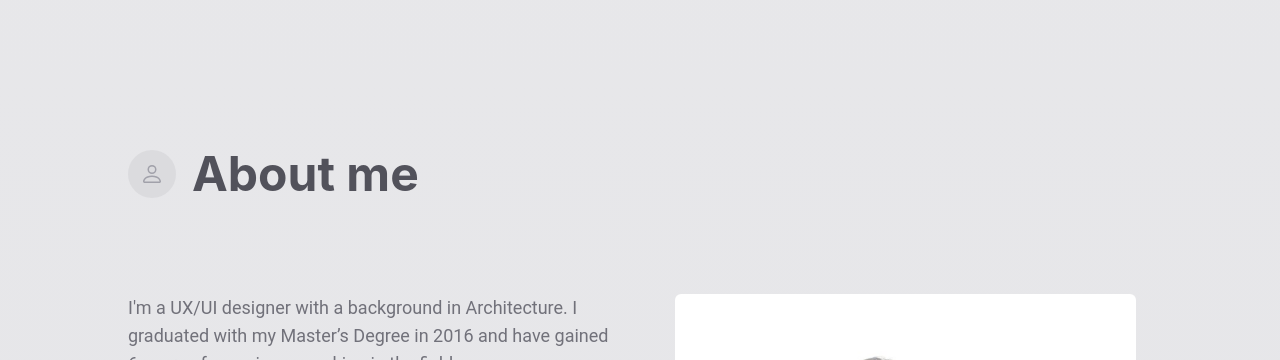
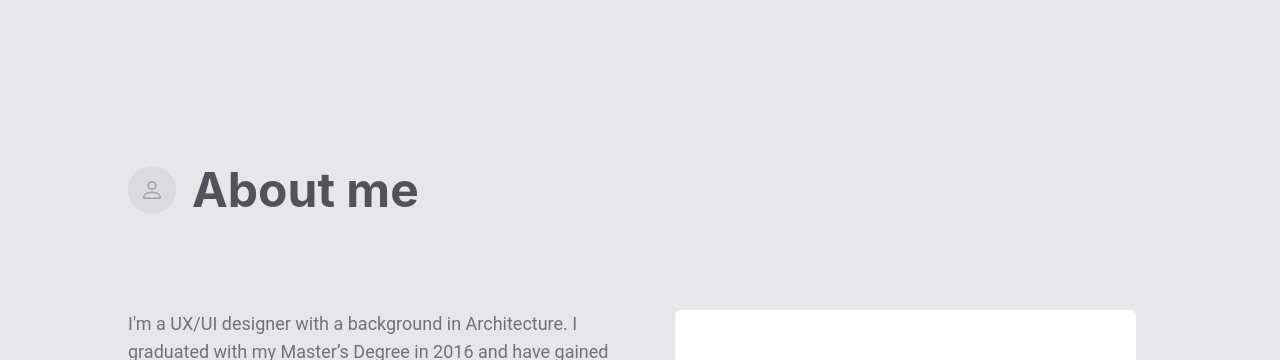
Before and after one commit to Chrys-Nicolaides/portfolio, a React (Create React App) app: page / in a window 1280 px wide. Shown: the part 6692-7052 px from the top of the page. Built offline with nearby package versions, Linux system fonts and the light colour scheme.

Commit message:
style: :lipstick: Styling for responsive design revised

```diff
--- a/src/pages/About.js
+++ b/src/pages/About.js
@@ -5,7 +5,7 @@ import PortfolioPic from "../images/PortfolioPic.webp";
 const Skills = () => {
   return (
     <div className="md:py-20 xl:py-10 sm:py-8 ">
-      <div className="flex items-end sm:pb-24 pb-10">
+      <div className="flex items-end sm:pb-24 pb-10 sm:pt-24 pt-0">
         <div className="bg-gray-300 dark:bg-gray-700 bg-opacity-60 rounded-full sm:h-12 sm:w-12 h-7 w-7 flex justify-center items-center">
           <BsPerson className="text-gray-400 dark:text-gray-400 sm:h-6 sm:w-6 h-4 w-4" />
         </div>
--- a/src/pages/Contact.js
+++ b/src/pages/Contact.js
@@ -4,7 +4,7 @@ import { HiArrowUp } from "react-icons/hi";
 const Contact = () => {
   return (
     <div className="">
-      <div className=" md:px-44 md:pt-20 md:pb-20 xl:pt-64 xl:pb-40 sm:px-4 pt-32 pb-16">
+      <div className=" md:px-44 md:pt-20 md:pb-20 xl:pt-64 xl:pb-44 sm:px-4 pt-32 pb-16">
         <div className="flex justify-center flex-col w-full h-full sm:px-8 px-0 text-center sm:pb-28 pb-28">
           <h3 className="text-gray-700 dark:text-gray-300 sm:text-4xl text-2xl font-bold font-display pb-12">
             Thank you for looking at my portfolio.
--- a/src/pages/ProjectsPage.js
+++ b/src/pages/ProjectsPage.js
@@ -9,7 +9,7 @@ import ArchProjects from "../projects/ArchProjects";
 
 const ProjectsPage = ({ darkTheme }) => {
   return (
-    <div className="sm:mt-0 mt-20 md:pt-20 md:pb-20 xl:pt-56 xl:pb-10 sm:pt-10 sm:pb-24 pb-2 font-display">
+    <div className="sm:mt-0 mt-20 md:pt-20 md:pb-20 xl:pt-36 xl:pb-10 sm:pt-10 sm:pb-24 pb-2 font-display">
       <div className="icon-container flex items-end ">
         <div className="icon-circle">
           <HiOutlineSparkles className="icon" />
```
